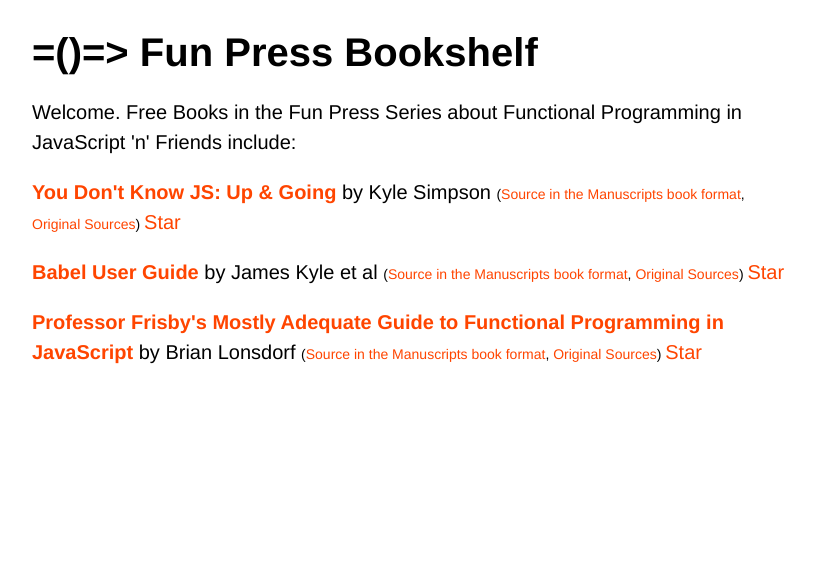
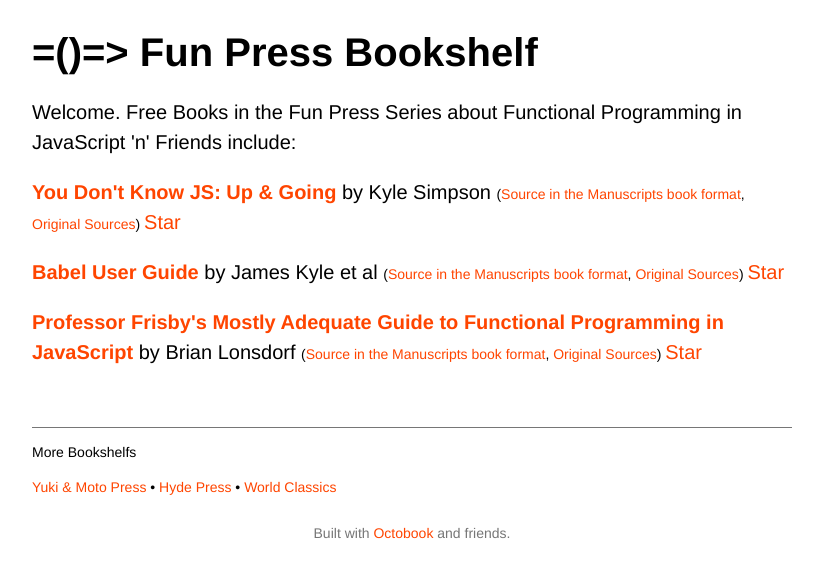
Before and after one commit to funpress/funpress.github.io, a Jekyll site: the page built from index.html, in a window 1280 px wide. Shown: the top 578 px of the page, without its empty margins (228-1041 px from the left). Built offline with Jekyll 4.4.1, drawn with Linux system fonts in a browser that asks for light colours.

Commit message:
Update index.html

```diff
--- a/index.html
+++ b/index.html
@@ -57,6 +57,22 @@
 </p>
 
 
+<div style="font-size: 70%; border-top: 1px solid #767676; margin-top: 60px;">
+
+<p>
+More Bookshelfs
+</p>
+
+<a href="http://yukimotopress.github.io">Yuki &amp; Moto Press</a> •
+<a href="http://hydepress.github.io">Hyde Press</a> •
+<a href="http://worldclassics.github.io">World Classics</a>
+
+<p style="text-align: center; margin-top: 25px; color: #767676;">
+     Built with <a href="http://github.com/octobook">Octobook</a> and friends.
+</p>
+
+</div>
+
 
 <!-- GitHub Buttons
    Place this tag right after the last button or just before your close body tag.
```
